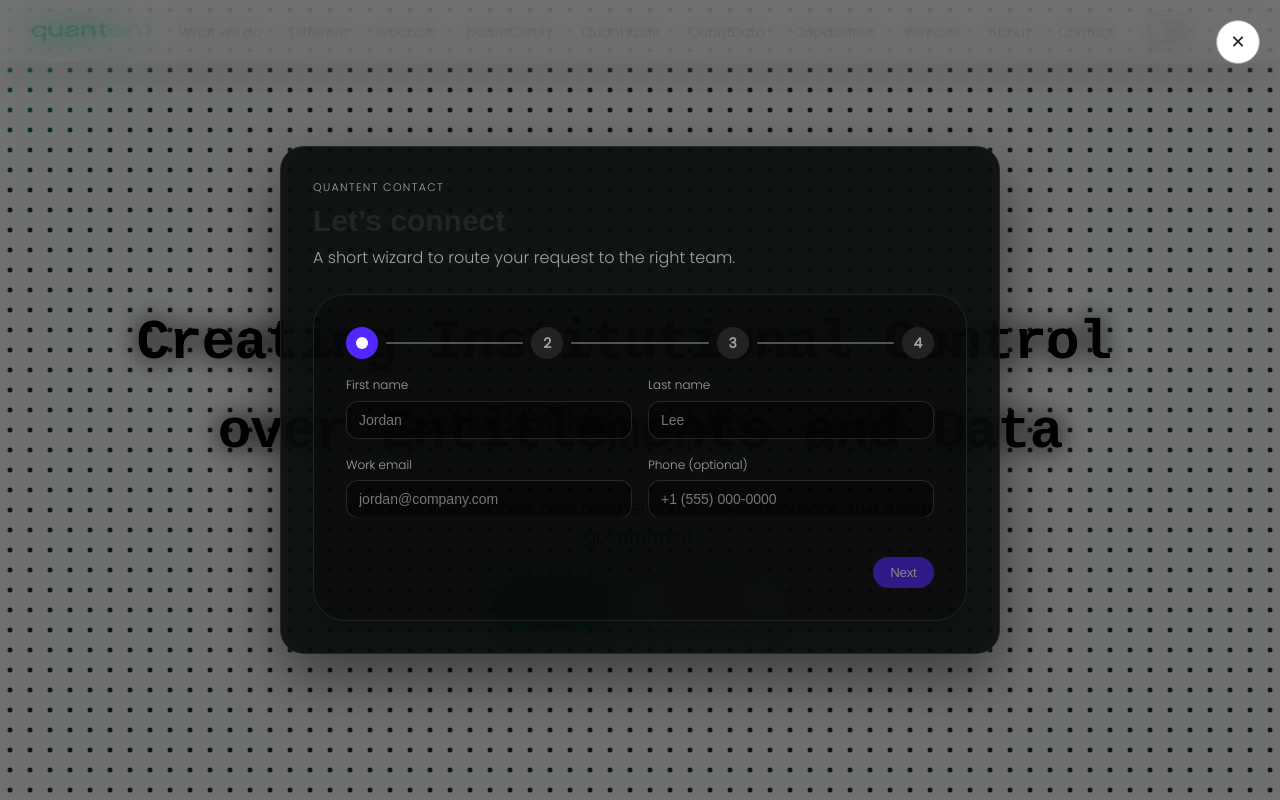
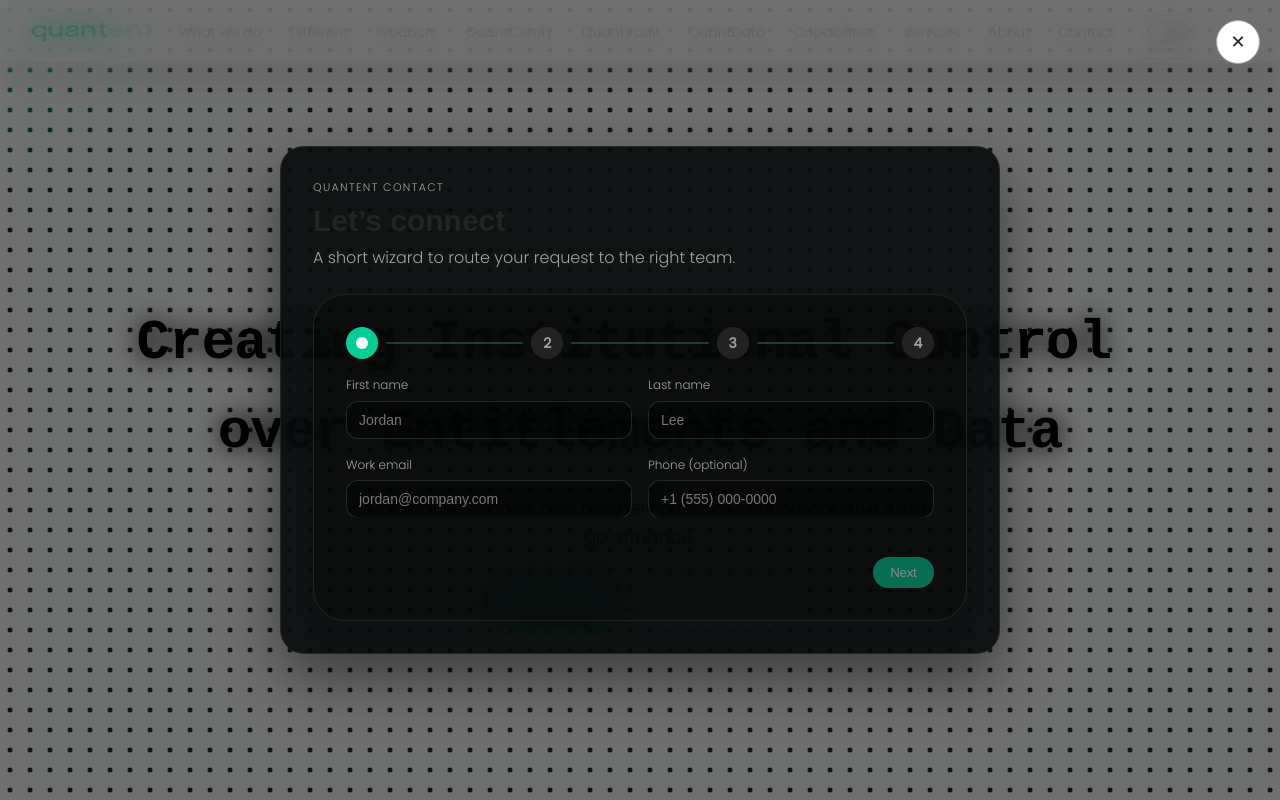
Before and after one commit to quantent-web/quantent-web, a Next.js app: page / in a window 1280 px wide. Both pictures are taken after a click on the button "Talk to Us". Shown: the top 800 px of the page. Built offline with nearby package versions, Linux system fonts and the light colour scheme; a web font is replaced by a local one.

Commit message:
Update stepper colors and button typography

```diff
--- a/app/components/Stepper/Stepper.css
+++ b/app/components/Stepper/Stepper.css
@@ -83,7 +83,7 @@
   align-items: center;
   justify-content: center;
   border-radius: 9999px;
-  background-color: #5227ff;
+  background-color: #05cd98;
   color: #fff;
   font-weight: 500;
   letter-spacing: -0.025em;
@@ -132,7 +132,7 @@
   flex: 1;
   overflow: hidden;
   border-radius: 0.25rem;
-  background-color: #52525b;
+  background-color: #1e3d36;
 }
 
 .step-connector-inner {
--- a/app/components/Stepper/Stepper.tsx
+++ b/app/components/Stepper/Stepper.tsx
@@ -258,8 +258,8 @@ function StepIndicator({ step, currentStep, onClickStep, disableStepIndicators }
       <motion.div
         variants={{
           inactive: { scale: 1, backgroundColor: '#222', color: '#a3a3a3' },
-          active: { scale: 1, backgroundColor: '#5227FF', color: '#5227FF' },
-          complete: { scale: 1, backgroundColor: '#5227FF', color: '#3b82f6' },
+          active: { scale: 1, backgroundColor: '#05cd98', color: '#05cd98' },
+          complete: { scale: 1, backgroundColor: '#05cd98', color: '#05cd98' },
         }}
         transition={{ duration: 0.3 }}
         className="step-indicator-inner"
@@ -283,7 +283,7 @@ type StepConnectorProps = {
 function StepConnector({ isComplete }: StepConnectorProps) {
   const lineVariants = {
     incomplete: { width: 0, backgroundColor: 'transparent' },
-    complete: { width: '100%', backgroundColor: '#5227FF' },
+    complete: { width: '100%', backgroundColor: '#05cd98' },
   };
 
   return (
--- a/app/globals.css
+++ b/app/globals.css
@@ -257,6 +257,8 @@ p {
   font-weight: 400;
   line-height: 1;
   border: 1px solid transparent;
+  font-family: inherit;
+  font-size: inherit;
 }
 
 .btn-primary {
```
